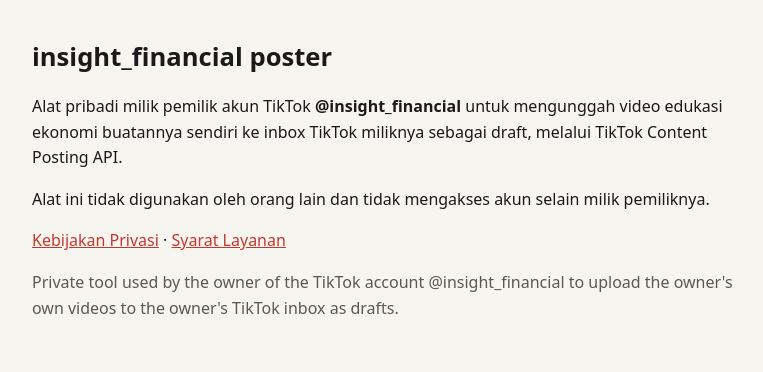
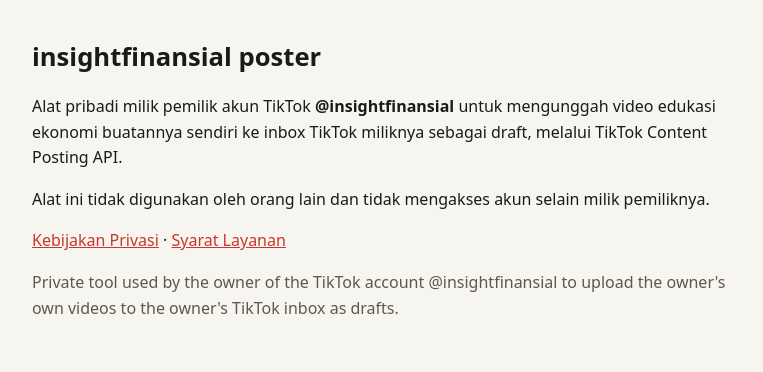
Before and after one commit to rifkysafa38-creator/tiktok-poster, a plain HTML site: page docs/index.html in a window 1280 px wide. Shown: the whole page, without its empty margins (248-1011 px from the left). Drawn offline with Linux system fonts and the light colour scheme.

Commit message:
Use the correct TikTok handle @insightfinansial on pages and README
Co-Authored-By: Claude Opus 5.5 <noreply@anthropic.com>
Claude-Session: https://claude.ai/code/session_01Dn8Rg24SPJGon4ZN8s31zR

```diff
--- a/docs/index.html
+++ b/docs/index.html
@@ -1,8 +1,8 @@
 <!doctype html><html lang="id"><head><meta charset="utf-8"><meta name="viewport" content="width=device-width,initial-scale=1">
-<title>insight_financial poster</title><link rel="stylesheet" href="style.css"></head><body><main>
-<h1>insight_financial poster</h1>
-<p>Alat pribadi milik pemilik akun TikTok <strong>@insight_financial</strong> untuk mengunggah video edukasi ekonomi buatannya sendiri ke inbox TikTok miliknya sebagai draft, melalui TikTok Content Posting API.</p>
+<title>insightfinansial poster</title><link rel="stylesheet" href="style.css"></head><body><main>
+<h1>insightfinansial poster</h1>
+<p>Alat pribadi milik pemilik akun TikTok <strong>@insightfinansial</strong> untuk mengunggah video edukasi ekonomi buatannya sendiri ke inbox TikTok miliknya sebagai draft, melalui TikTok Content Posting API.</p>
 <p>Alat ini tidak digunakan oleh orang lain dan tidak mengakses akun selain milik pemiliknya.</p>
 <p><a href="privacy.html">Kebijakan Privasi</a> · <a href="terms.html">Syarat Layanan</a></p>
-<p class="muted">Private tool used by the owner of the TikTok account @insight_financial to upload the owner's own videos to the owner's TikTok inbox as drafts.</p>
+<p class="muted">Private tool used by the owner of the TikTok account @insightfinansial to upload the owner's own videos to the owner's TikTok inbox as drafts.</p>
 </main></body></html>
```
Also changed, not shown: docs/privacy.html (+2 -2 lines), docs/terms.html (+2 -2 lines), 1 other file.
